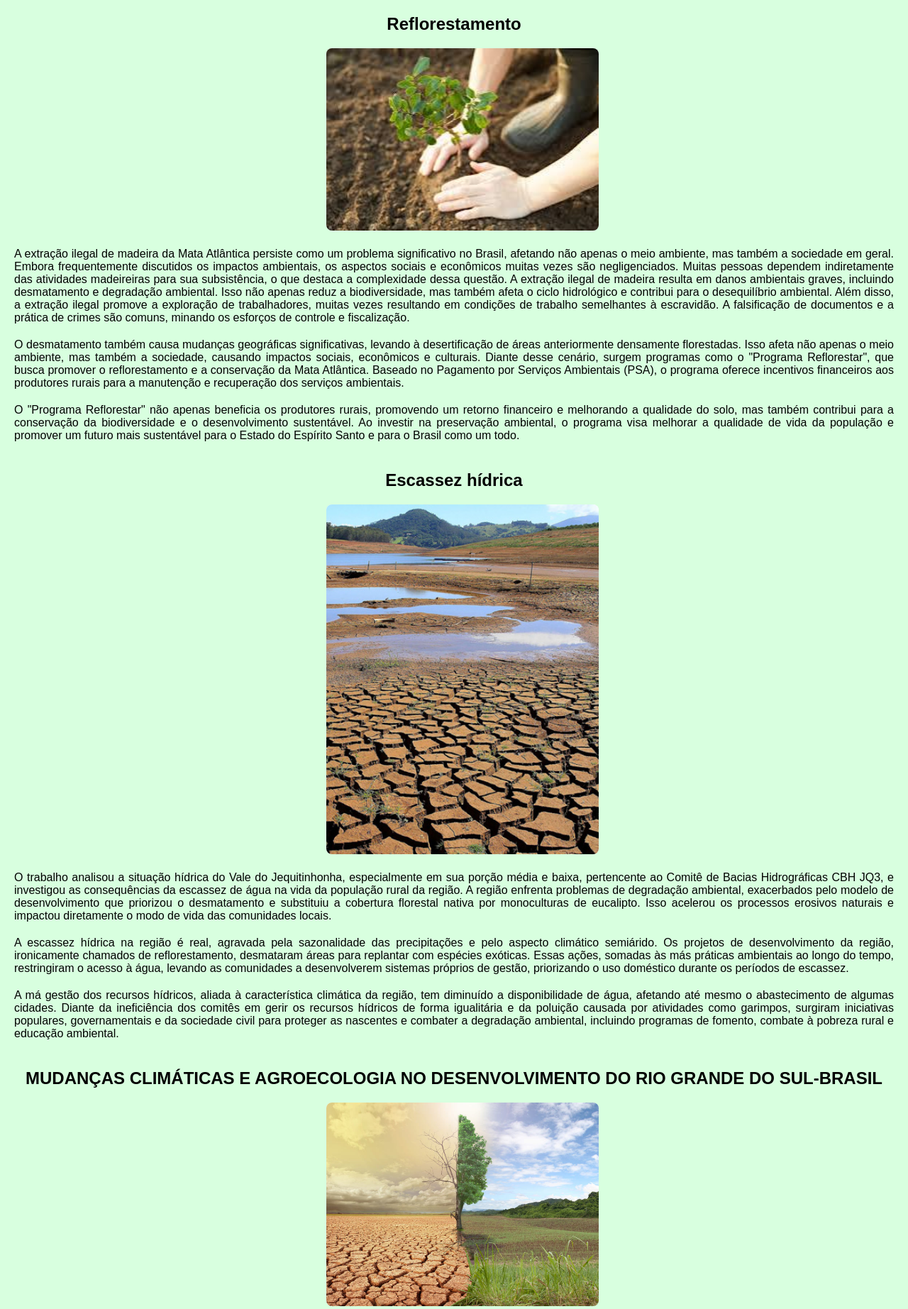
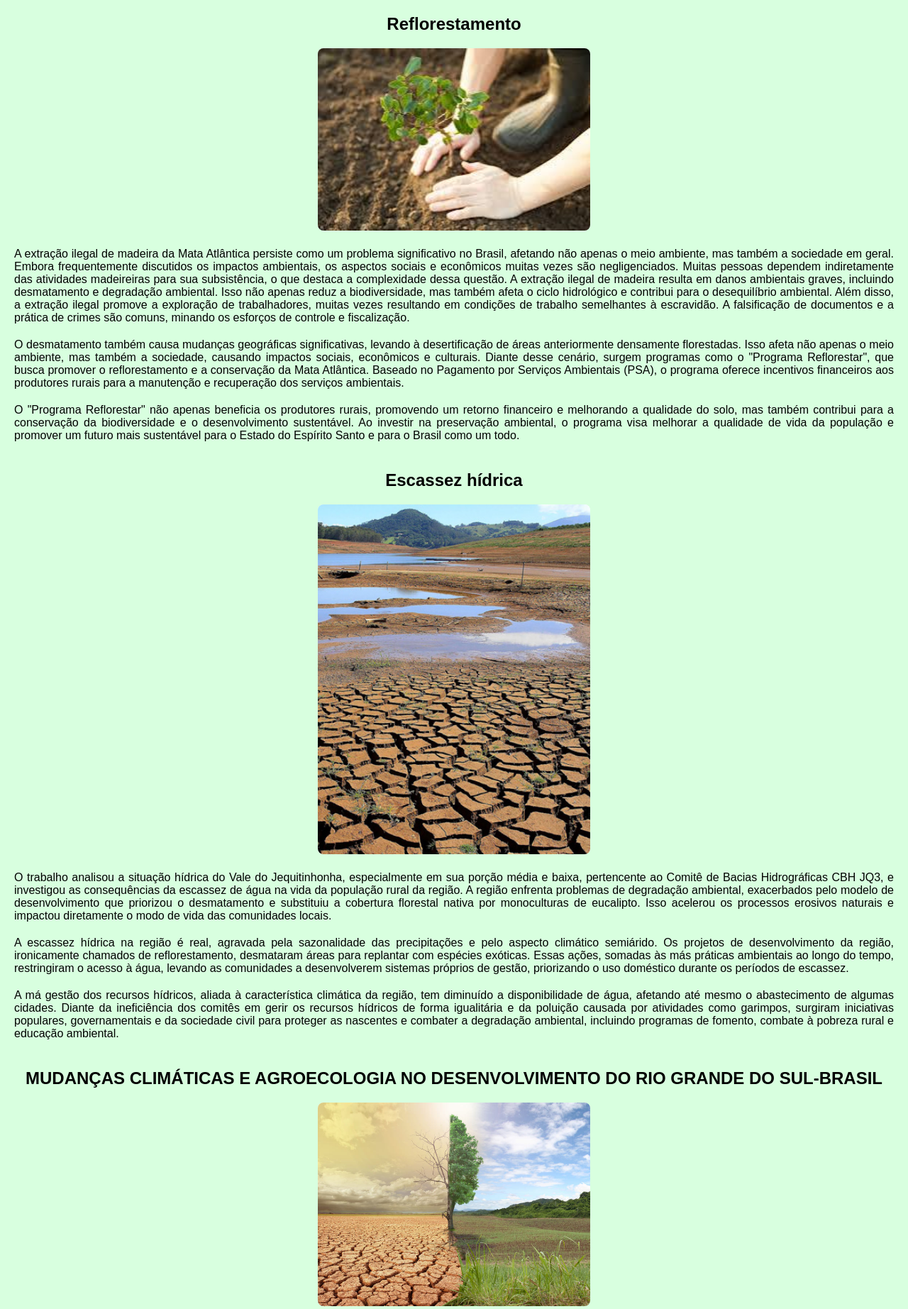
Before and after one commit to SkiaLupus/MeioAmbiente2, a PHP site: page /dashboard/404.html in a window 1280 px wide. Shown: the part 222-2067 px from the top of the page at 71% size. Run offline with PHP 8.4, Linux system fonts and the light colour scheme.

Commit message:
Update st.css

```diff
--- a/htdocs/dashboard/st.css
+++ b/htdocs/dashboard/st.css
@@ -49,6 +49,7 @@ article {
     position: relative;
     display: inline-block;
     background-color: rgb(216, 255, 223);
+    text-align: center
   }
 
 
@@ -73,7 +74,6 @@ article p {
 article img {
     width: 30%;
     border-radius: 8px;
-    margin-left: 460px;
     background-color: white;
 }
 
```
